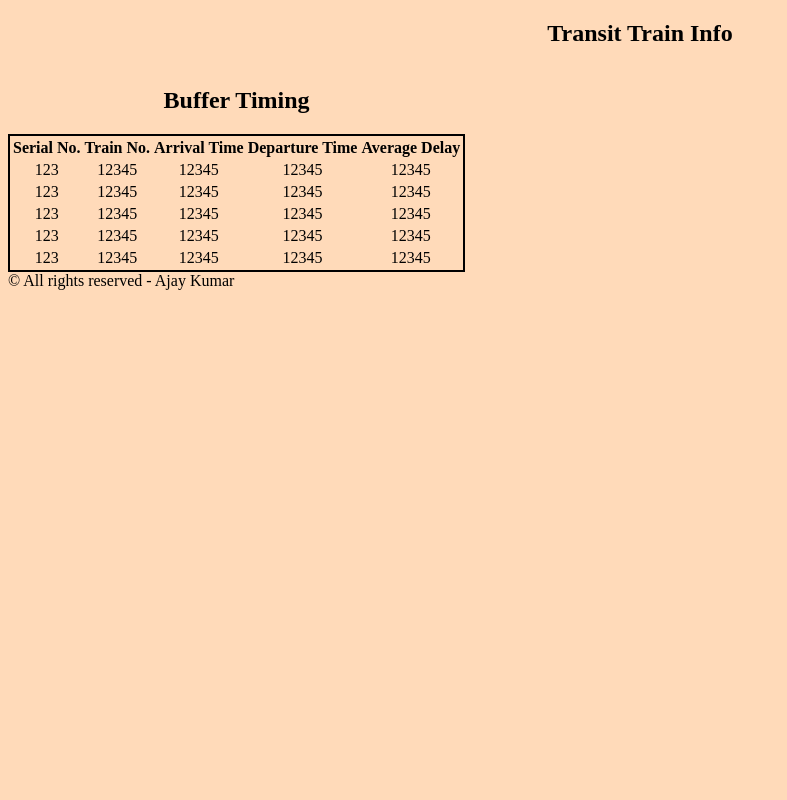
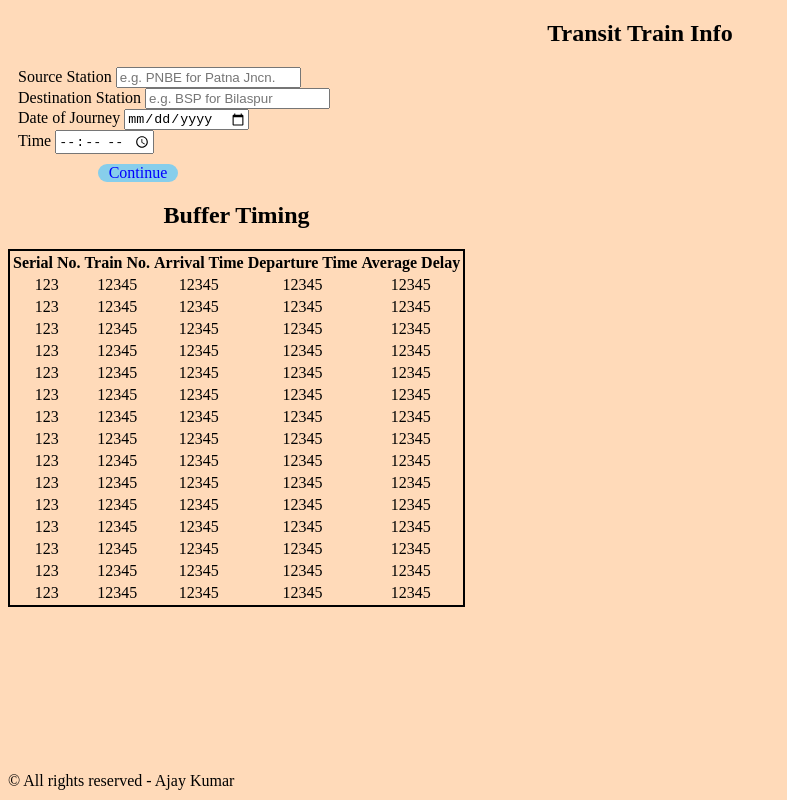
Before and after one commit to TrulyAjay/Railway-Project, a plain HTML site: page index.html in a window 1280 px wide. Shown: the whole page, without its empty margins (0-787 px from the left). Drawn offline with Linux system fonts and the light colour scheme.

Commit message:
5th commit

```diff
--- a/index.html
+++ b/index.html
@@ -12,9 +12,26 @@
         } */
         table{
             border: 2px solid;
+            text-align: center;
         }
-        .main{
+        .ctn{
+            position: relative;
+            top: 10px;
+            left: 80px;
+            border: 2px solid black;
+            border-radius: 10px;
+            width: 80px;
+            background-color: skyblue;
+            color: blue;
+            border-style: hidden;
             text-align: center;
+        }
+        form{
+            margin: 10px;
+        }
+        .ftr{
+            position: fixed;
+            bottom: 10px;
         }
     </style>
 </head>
@@ -27,8 +44,26 @@
         </ul>
     </header> -->
     <main class="main">
-        <h2>Transit Train Info</h2>
-        <form action="post"></form>
+        <h2 style="text-align: center;">Transit Train Info</h2>
+        <form action="post">
+            <div>
+            <label for="Src">Source Station</label>
+            <input type="text" id="Src" name="Source Station" placeholder="e.g. PNBE for Patna Jncn.">
+            </div>
+            <div>
+            <label for="Dsn">Destination Station</label>
+            <input type="text" name="Destination Station" id="Dsn" placeholder="e.g. BSP for Bilaspur">
+            </div>
+            <div>
+                <label for="Date">Date of Journey</label>
+                <input type="date" id="Date" name="Date of Journey" placeholder="DD/MM/YYYY">
+            </div>
+            <div>
+                <label for="Tm">Time</label>
+                <input type="time">
+            </div>
+            <div class="ctn">Continue</div>
+        </form>
         <table>
             <caption><h2>Buffer Timing</h2></caption>
             <thead>
@@ -76,11 +111,82 @@
                     <td>12345</td>
                     <td>12345</td>
                 </tr>
+                <tr>
+                    <td>123</td>
+                    <td>12345</td>
+                    <td>12345</td>
+                    <td>12345</td>
+                    <td>12345</td>
+                </tr>
+                <tr>
+                    <td>123</td>
+                    <td>12345</td>
+                    <td>12345</td>
+                    <td>12345</td>
+                    <td>12345</td>
+                </tr>
+                <tr>
+                    <td>123</td>
+                    <td>12345</td>
+                    <td>12345</td>
+                    <td>12345</td>
+                    <td>12345</td>
+                </tr>
+                <tr>
+                    <td>123</td>
+                    <td>12345</td>
+                    <td>12345</td>
+                    <td>12345</td>
+                    <td>12345</td>
+                </tr>
+                <tr>
+                    <td>123</td>
+                    <td>12345</td>
+                    <td>12345</td>
+                    <td>12345</td>
+                    <td>12345</td>
+                </tr>
+                <tr>
+                    <td>123</td>
+                    <td>12345</td>
+                    <td>12345</td>
+                    <td>12345</td>
+                    <td>12345</td>
+                </tr>
+                <tr>
+                    <td>123</td>
+                    <td>12345</td>
+                    <td>12345</td>
+                    <td>12345</td>
+                    <td>12345</td>
+                </tr>
+                <tr>
+                    <td>123</td>
+                    <td>12345</td>
+                    <td>12345</td>
+                    <td>12345</td>
+                    <td>12345</td>
+                </tr>
+                <tr>
+                    <td>123</td>
+                    <td>12345</td>
+                    <td>12345</td>
+                    <td>12345</td>
+                    <td>12345</td>
+                </tr>
+                <tr>
+                    <td>123</td>
+                    <td>12345</td>
+                    <td>12345</td>
+                    <td>12345</td>
+                    <td>12345</td>
+                </tr>
+
             </tbody>
         </table>
     </main>
     <footer>
-        &copy; All rights reserved - Ajay Kumar
+        <div class="ftr">&copy; All rights reserved - Ajay Kumar</div>
     </footer>
 </body>
 </html>
```
